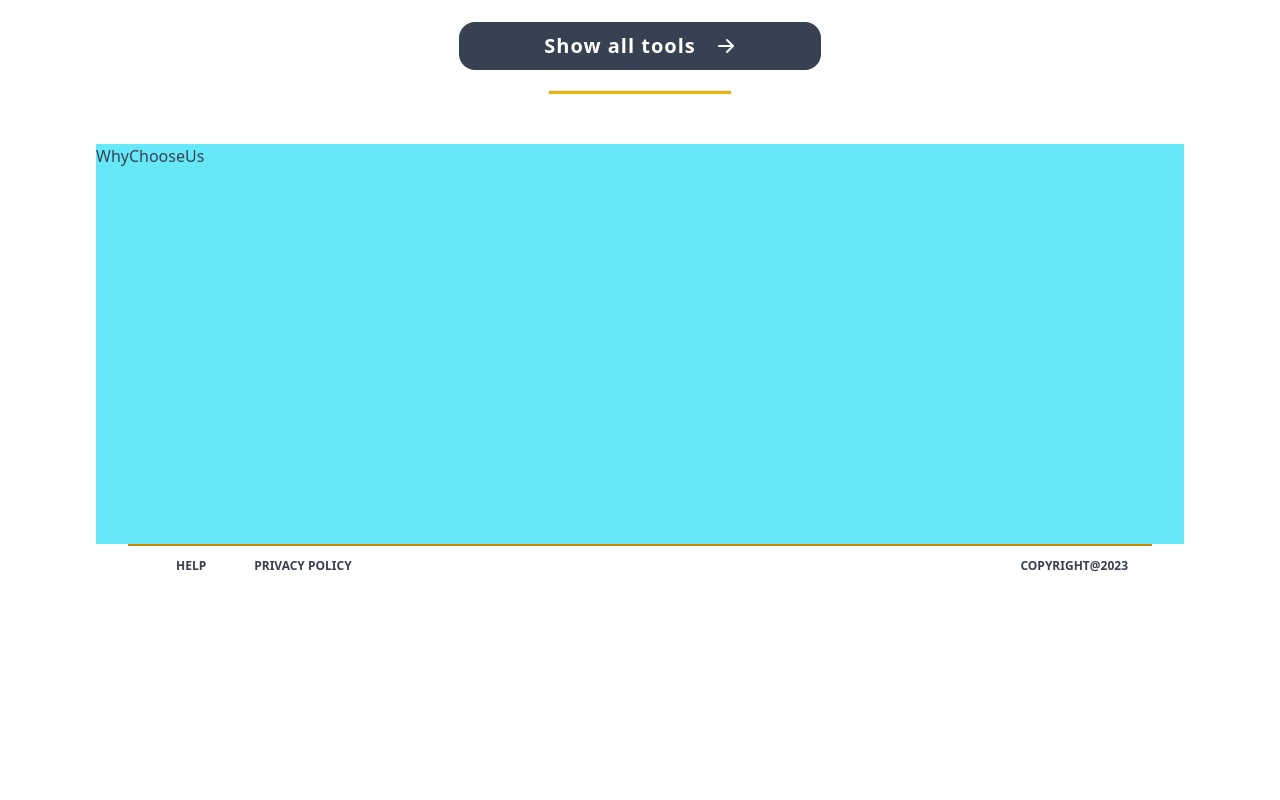
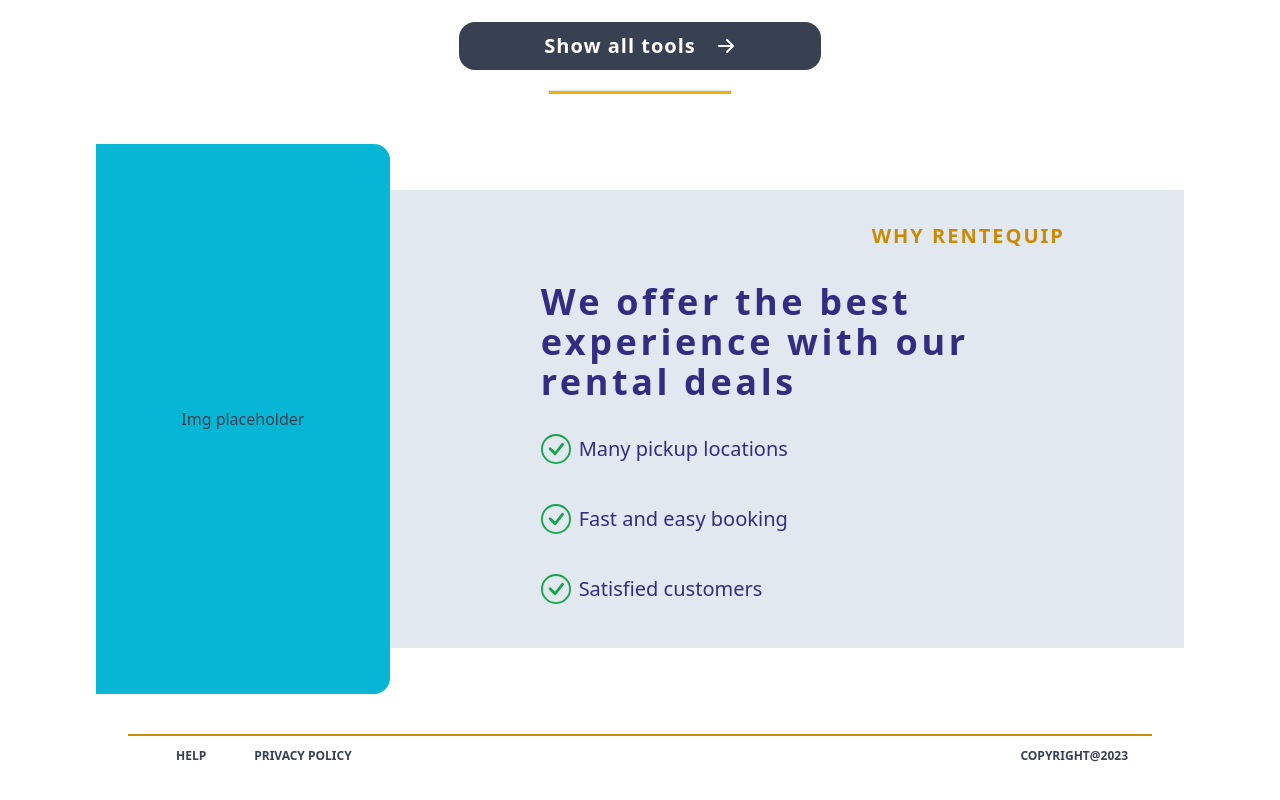
Before and after one commit to ConstantinHuidu/rentingdev, a Next.js app: page / in a window 1280 px wide. Shown: the part 996-1796 px from the top of the page. Before the commit the page ends 1620 px from the top, so only its background shows below. Built offline with nearby package versions, Linux system fonts and the light colour scheme; no server answers.

Commit message:
whyChooseUs draft

```diff
--- a/components/homePage/components/WhyChooseUs.tsx
+++ b/components/homePage/components/WhyChooseUs.tsx
@@ -1,7 +1,42 @@
 import React from "react";
+import { BsCheckCircle } from "react-icons/bs";
 
 const WhyChooseUs = () => {
-  return <div className="w-full h-[400px] bg-cyan-300">WhyChooseUs</div>;
+  return (
+    <div className="flex justify-center items-center w-full h-[450px] md:h-[550px] md:mb-10">
+      <div className="hidden md:flex justify-center items-center bg-cyan-500 w-[27%] h-full rounded-r-2xl">
+        Img placeholder
+      </div>
+      <div className="flex flex-col justify-start items-start bg-slate-200 dark:bg-slate-700 w-full md:w-[73%] h-5/6 my-auto rounded-2xl md:rounded-none">
+        <div className="flex justify-end items-center w-full mt-8 pr-[15%] text-yellow-600 text-xl font-bold uppercase tracking-widest">
+          Why rentequip
+        </div>
+        <h1 className="mt-8  px-5 md:px-[19%] text-indigo-900 dark:text-white text-lg md:text-4xl font-semibold tracking-widest">
+          We offer the best experience with our rental deals
+        </h1>
+        <div className="flex flex-col justify-center items-start px-5 md:px-[19%] mt-8 gap-10">
+          <div className="flex justify-center items-center gap-2">
+            <BsCheckCircle className="md:text-3xl text-green-600 dark:text-green-400" />
+            <p className="md:text-xl text-indigo-900 dark:text-white">
+              Many pickup locations
+            </p>
+          </div>
+          <div className="flex justify-center items-center gap-2">
+            <BsCheckCircle className="md:text-3xl text-green-600 dark:text-green-400" />
+            <p className="md:text-xl text-indigo-900 dark:text-white">
+              Fast and easy booking
+            </p>
+          </div>
+          <div className="flex justify-center items-center gap-2">
+            <BsCheckCircle className="md:text-3xl text-green-600 dark:text-green-400" />
+            <p className="md:text-xl text-indigo-900 dark:text-white">
+              Satisfied customers
+            </p>
+          </div>
+        </div>
+      </div>
+    </div>
+  );
 };
 
 export default WhyChooseUs;
```
